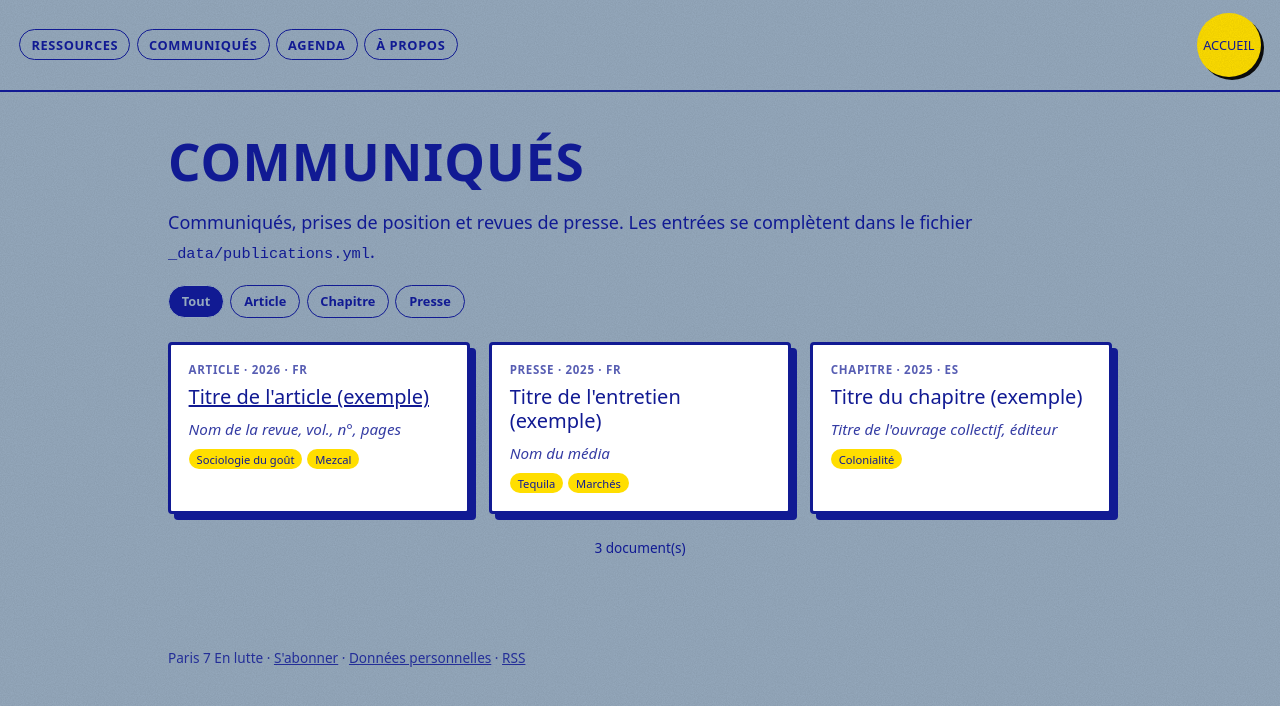
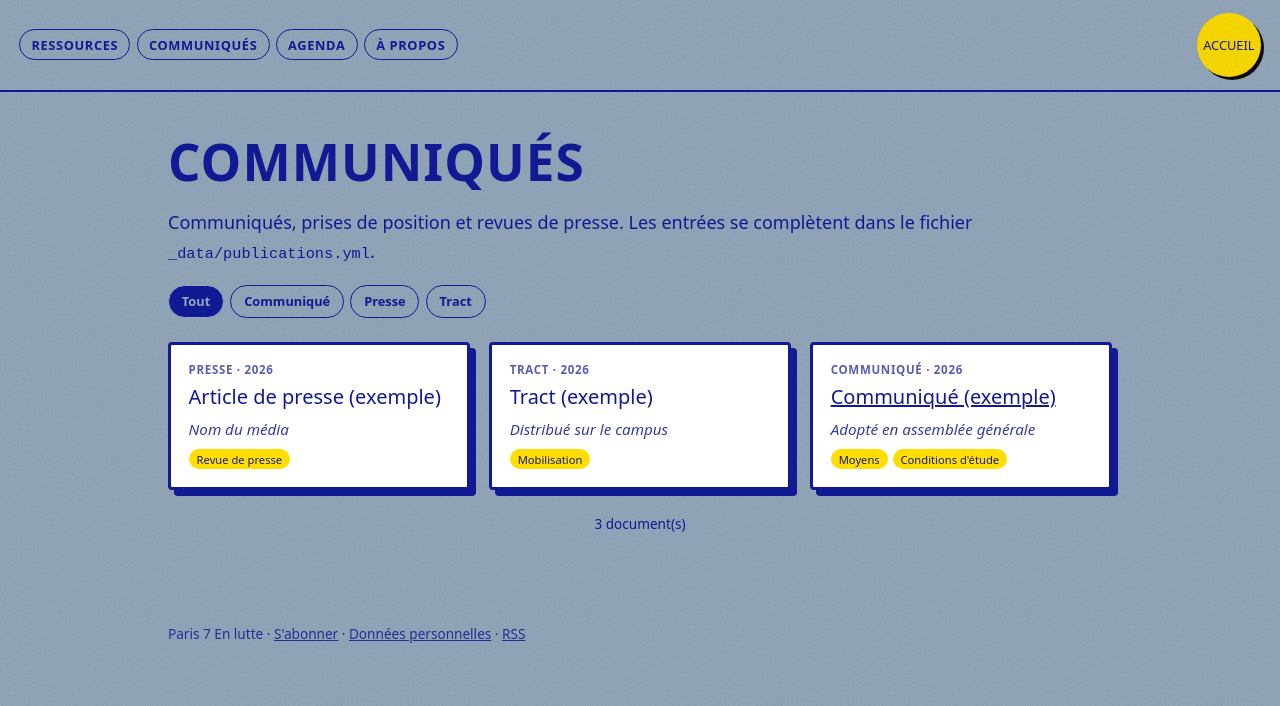
Before and after one commit to domgarci/lettre, a Jekyll site: the page built from publications.html, in a window 1280 px wide. Shown: the top 706 px of the page. Built offline with Jekyll 4.4.1, drawn with Linux system fonts in a browser that asks for light colours.

Commit message:
Update publications.yml

```diff
--- a/_data/publications.yml
+++ b/_data/publications.yml
@@ -1,25 +1,22 @@
-# Une entrée par publication. Champs : titre, nature, annee, support, lien, langue, themes.
-# « nature » sert aux filtres de la page : Article, Chapitre, Ouvrage, Entretien, Presse...
+# Une entrée par document. Champs : titre, nature, annee, support, lien, langue, themes.
+# « nature » sert aux filtres de la page : Communiqué, Tract, Presse, Motion...
 # Les trois entrées ci-dessous sont des EXEMPLES à remplacer.
 
-- titre: "Titre de l'article (exemple)"
-  nature: Article
+- titre: "Communiqué (exemple)"
+  nature: Communiqué
   annee: 2026
-  support: "Nom de la revue, vol., n°, pages"
-  langue: FR
+  support: "Adopté en assemblée générale"
   lien: "https://example.org"
-  themes: [Sociologie du goût, Mezcal]
+  themes: [Moyens, Conditions d'étude]
 
-- titre: "Titre du chapitre (exemple)"
-  nature: Chapitre
-  annee: 2025
-  support: "Titre de l'ouvrage collectif, éditeur"
-  langue: ES
-  themes: [Colonialité]
+- titre: "Tract (exemple)"
+  nature: Tract
+  annee: 2026
+  support: "Distribué sur le campus"
+  themes: [Mobilisation]
 
-- titre: "Titre de l'entretien (exemple)"
+- titre: "Article de presse (exemple)"
   nature: Presse
-  annee: 2025
+  annee: 2026
   support: "Nom du média"
-  langue: FR
-  themes: [Tequila, Marchés]
+  themes: [Revue de presse]
```
